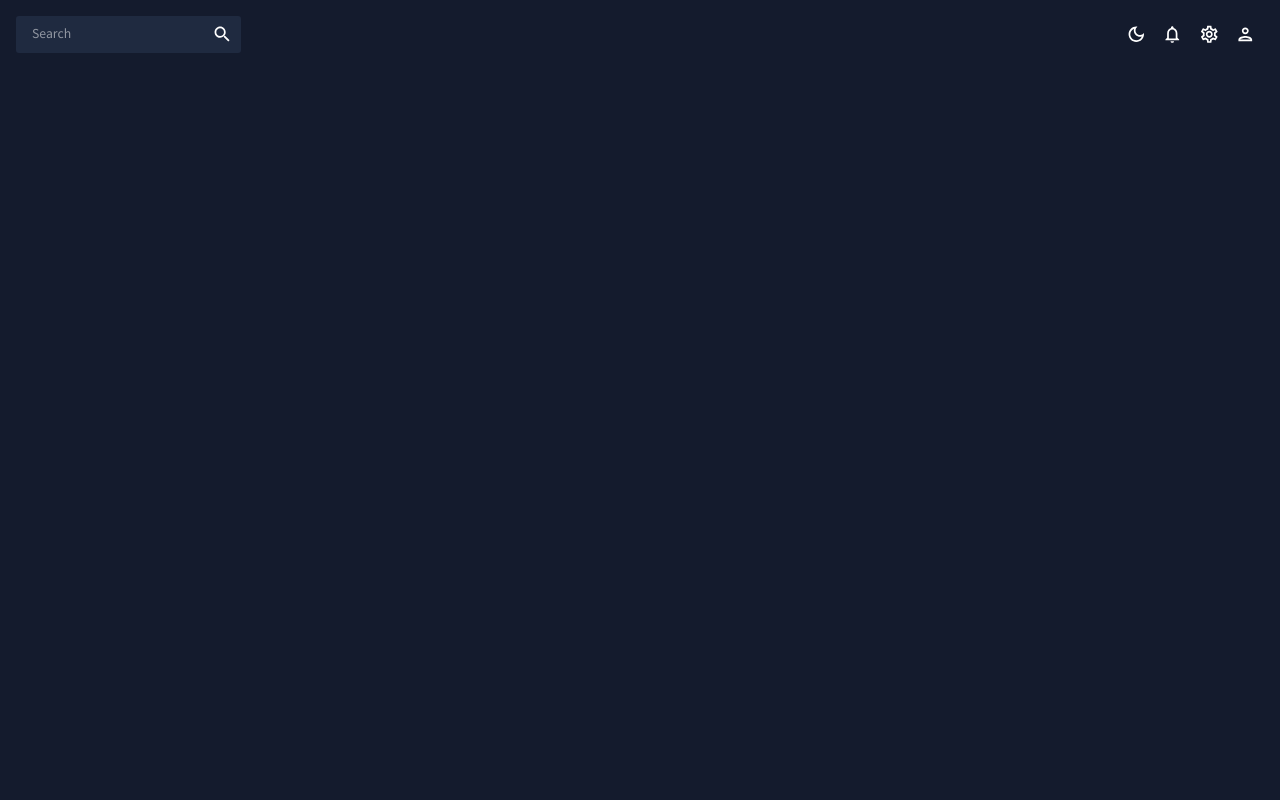
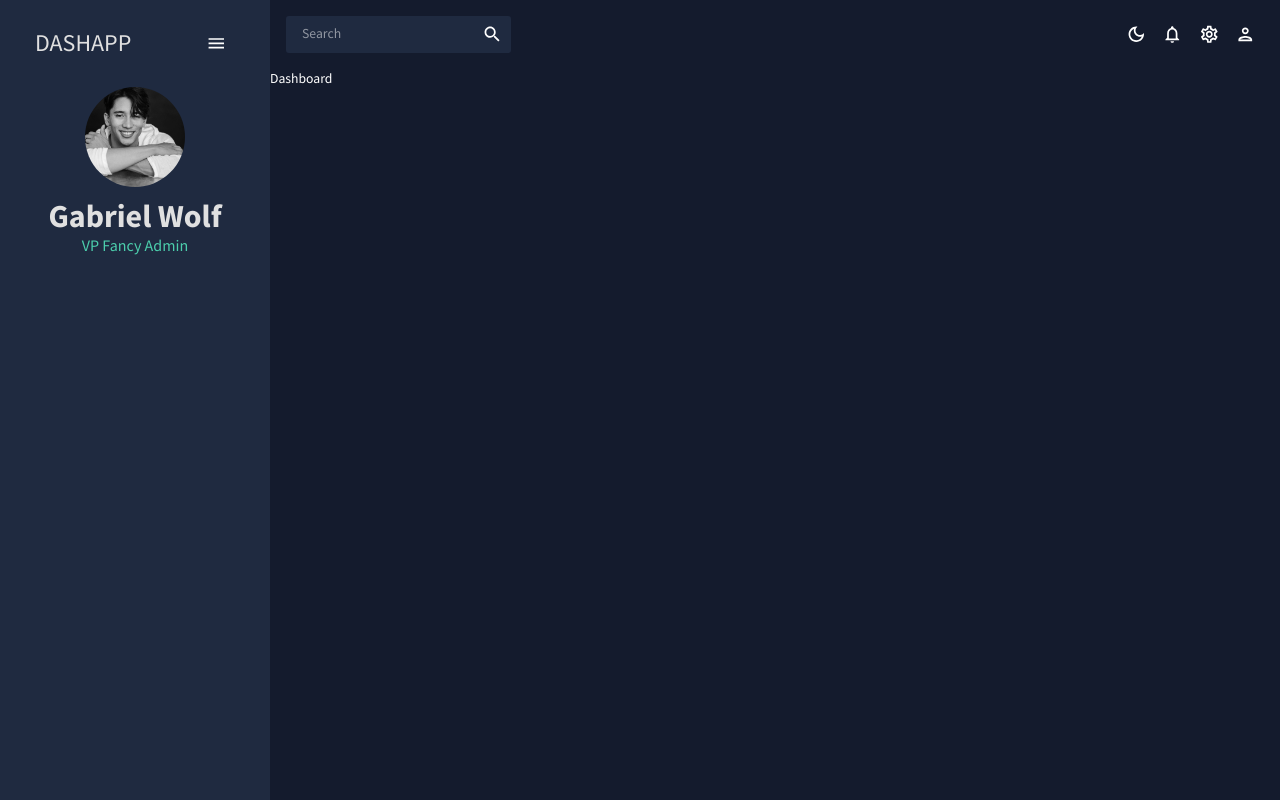
Before and after one commit to gwolf97/dashboard-project, a React (Create React App) app: page / in a window 1280 px wide. Built offline with nearby package versions, Linux system fonts and the light colour scheme; the HTML template or start-up script is replaced by a standard one.

Commit message:
Sidebar first draft

```diff
--- a/src/App.js
+++ b/src/App.js
@@ -1,6 +1,20 @@
 import {ColorModeContext, useMode} from "./theme"
 import {CssBaseline, ThemeProvider} from "@mui/material"
 import Topbar from "./global/Topbar";
+import Sidebar from "./global/Sidebar";
+import Dashboard from "./scenes/dashboard";
+import { Route, Routes } from "react-router-dom";
+//import Team from "./scenes/team";
+//import Invoices from "./scenes/invoices";
+//import Contacts from "./scenes/contacts";
+//import Form from "./scenes/form";
+//import Line from "./scenes/line";
+//import Bar from "./scenes/bar";
+//import Pie from "./scenes/pie";
+//import FAQ from "./scenes/faq";
+//import Geography from "./scenes/geography";
+//import Calendar from "./scenes/calendar";
+
 
 function App() {
   const [theme, colorMode] = useMode()
@@ -11,8 +25,22 @@
     <ThemeProvider theme={theme}>
       <CssBaseline/>
       <div className="app">
+        <Sidebar/>
         <main className="content">
             <Topbar/>
+            <Routes>
+              <Route path="/" element={<Dashboard/>} />
+{/*           <Route path="/team" element={<Team/>} />
+              <Route path="/contacts" element={<Contacts/>} />
+              <Route path="/invoices" element={<Invoices/>} />
+              <Route path="/form" element={<Form/>} />
+              <Route path="/bar" element={<Bar/>} />
+              <Route path="/pie" element={<Pie/>} />
+              <Route path="/line" element={<Line/>} />
+              <Route path="/faq" element={<FAQ/>} />
+              <Route path="/geography" element={<Geography/>} />
+              <Route path="/calendar" element={<Calendar/>} /> */}
+            </Routes>
         </main>
       </div>
     </ThemeProvider>
--- a/src/global/Sidebar.jsx
+++ b/src/global/Sidebar.jsx
@@ -1,8 +1,108 @@
 import React from 'react'
+import { useState } from 'react'
+import {ProSidebar, Menu, MenuItem} from "react-pro-sidebar"
+import "react-pro-sidebar/dist/css/styles.css"
+import {Box, IconButton, Typography, useTheme, Avatar} from "@mui/material"
+import {Link} from "react-router-dom"
+import {tokens} from "../theme"
+import HomeOutlinedIcon from "@mui/icons-material/HomeOutlined"
+import PeopleOutlinedIcon from "@mui/icons-material/PeopleOutlined"
+import ContactsOutlinedIcon from "@mui/icons-material/ContactsOutlined"
+import ReceiptOutlinedIcon from "@mui/icons-material/ReceiptOutlined"
+import PersonOutlinedIcon from "@mui/icons-material/PersonOutlined"
+import CalendarTodayOutlinedIcon from "@mui/icons-material/CalendarTodayOutlined"
+import HelpOutlinedIcon from "@mui/icons-material/HelpOutlined"
+import BarChartOutlinedIcon from "@mui/icons-material/BarChartOutlined"
+import PieChartOutlinedIcon from "@mui/icons-material/PieChartOutlined"
+import TimelineOutlinedIcon from "@mui/icons-material/TimelineOutlined"
+import MenuOutlinedIcon from "@mui/icons-material/MenuOutlined"
+import MapOutlinedIcon from "@mui/icons-material/MapOutlined"
+
 
 const Sidebar = () => {
+    const theme = useTheme()
+    const colors = tokens(theme.palette.mode)
+    const [isCollapsed, setIsCollapsed] = useState(false)
+    const [selected, setSelected] = useState("Dashboard")
+
   return (
-    <div>Sidebar</div>
+    <Box
+        sx={{
+            "& .pro-sidebar-inner":{
+                background: `${colors.primary[400]} !important`
+            },
+            "& .pro-icon-wrapper": {
+                backgroundColor: "transparent !important"
+            },
+            "& .pro-inner-item":{
+                padding: "5px 35px 5px 20px !important"
+            },
+            "& .pro-inner-item:hover":{
+                color: "#868dfb !important"
+            },
+            "& .pro-menu-item.active":{
+                color: "#6870fa !important"
+            }
+        }}
+    >
+    <ProSidebar collapsed={isCollapsed}>
+    <Menu iconShape="square">
+      {/* LOGO AND MENU ICON */}
+      <MenuItem
+        onClick={() => setIsCollapsed(!isCollapsed)}
+        icon={isCollapsed ? <MenuOutlinedIcon /> : undefined}
+        style={{
+          margin: "10px 0 20px 0",
+          color: colors.grey[100],
+        }}
+      >
+        {!isCollapsed && (
+          <Box
+            display="flex"
+            justifyContent="space-between"
+            alignItems="center"
+            ml="15px"
+          >
+            <Typography variant="h3" color={colors.grey[100]}>
+                DASHAPP
+            </Typography>
+            <IconButton onClick={() => setIsCollapsed(!isCollapsed)}>
+              <MenuOutlinedIcon />
+            </IconButton>
+          </Box>
+        )}
+      </MenuItem>
+
+      {!isCollapsed && (
+        <Box mb="25px">
+          <Box display="flex" justifyContent="center" alignItems="center">
+            <Avatar
+              alt="profile-user"
+              width="100px"
+              height="100px"
+              src={`../images/profile-pic.jpeg`}
+              style={{ width:"100px", height:"100px"}}
+            />
+          </Box>
+          <Box textAlign="center">
+            <Typography
+              variant="h2"
+              color={colors.grey[100]}
+              fontWeight="bold"
+              sx={{ m: "10px 0 0 0" }}
+            >
+              Gabriel Wolf
+            </Typography>
+            <Typography variant="h5" color={colors.greenAccent[500]}>
+              VP Fancy Admin
+            </Typography>
+          </Box>
+        </Box>
+      )}
+
+    </Menu>
+    </ProSidebar>
+    </Box>
   )
 }
 
```
Also changed, not shown: public/images/profile-pic.jpeg (added).
